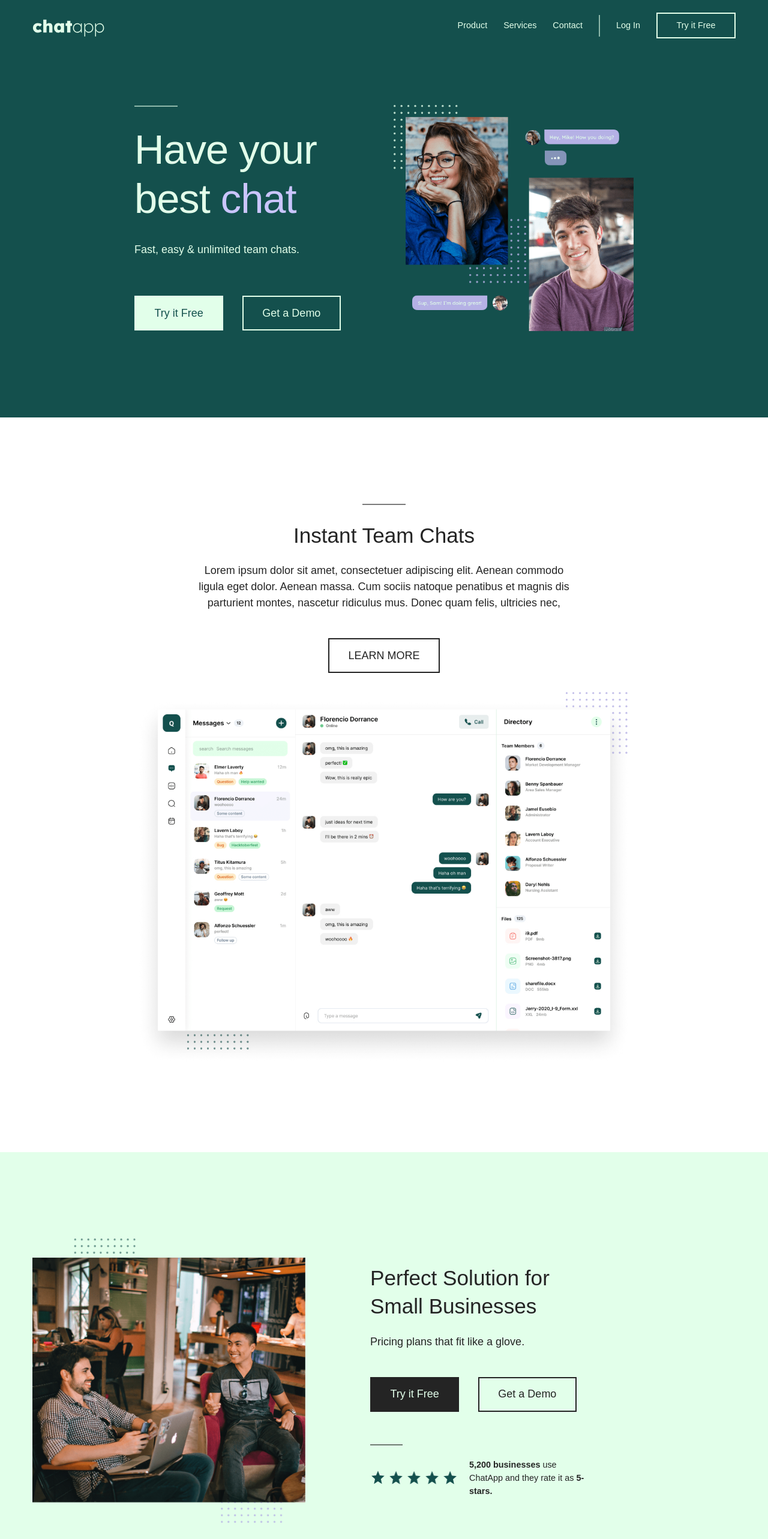
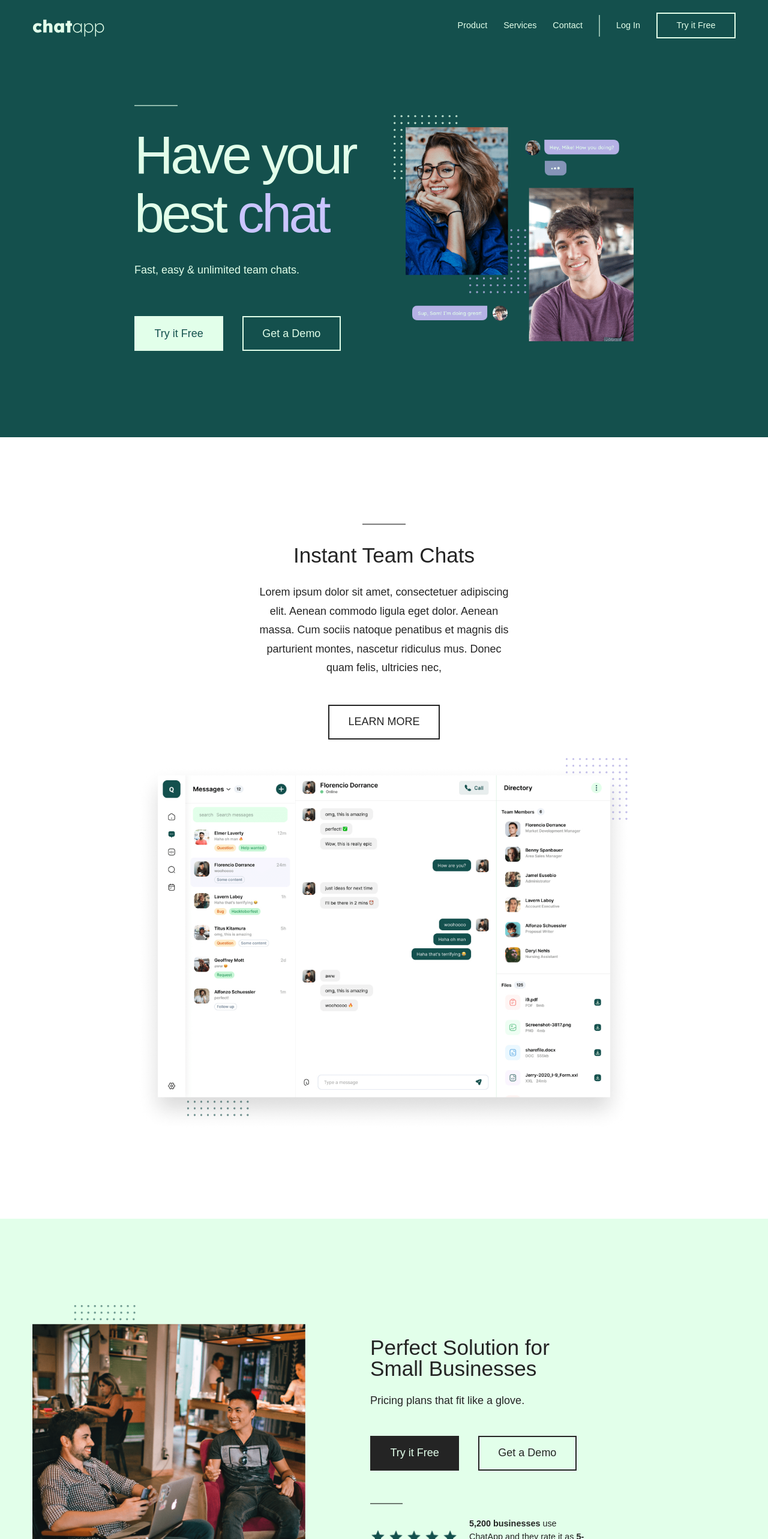
Before and after one commit to aka-luan/callapp-lp, a Next.js app: page / in a window 1280 px wide. Shown: the top 2566 px of the page at 60% size. Built offline with nearby package versions, Linux system fonts and the light colour scheme.

Commit message:
typography stuff

```diff
--- a/src/app/globals.css
+++ b/src/app/globals.css
@@ -30,12 +30,6 @@
   }
 }
 
-@media (min-width: 1440px) {
-  :root {
-    font-size: 21px;
-  }
-}
-
 body {
   color: var(--foreground);
   background: var(--background);
--- a/src/app/page.js
+++ b/src/app/page.js
@@ -18,7 +18,7 @@ export default function Home() {
               className="mb-14 flex flex-1 flex-col text-center md:mb-0 md:text-start"
             >
               <span className="mb-7 h-[2px] w-8 self-center bg-lightgreen opacity-60 md:w-16 md:self-start"></span>
-              <h1 className="mb-7 text-3xl font-medium">
+              <h1 className="mb-7 text-4xl font-medium leading-[1.1] tracking-tighter">
                 Have your<br></br> best{" "}
                 <span className="text-purple">chat</span>
               </h1>
@@ -48,7 +48,7 @@ export default function Home() {
             <h2 className="mb-5 text-center text-2xl font-medium">
               Instant Team Chats
             </h2>
-            <p className="mb-10 w-3/4 self-center text-center font-light">
+            <p className="mb-10 w-3/4 md:w-1/2 self-center text-center font-light leading-7">
               Lorem ipsum dolor sit amet, consectetuer adipiscing elit. Aenean
               commodo ligula eget dolor. Aenean massa. Cum sociis natoque
               penatibus et magnis dis parturient montes, nascetur ridiculus mus.
@@ -78,7 +78,7 @@ export default function Home() {
             alt="two mans talking in an modern office with some people in the background working and talking"
           />
           <div className="flex flex-col items-center md:items-start justify-center lg:w-1/3">
-            <h2 className="mb-3 text-center text-2xl font-light md:text-start lg:mb-5 xl:text-3xl ">
+            <h2 className="mb-3 text-center text-2xl font-light md:text-start lg:mb-5 xl:text-3xl leading-none">
               Perfect Solution for Small Businesses
             </h2>
             <p className="mb-7 font-light lg:mb-10">
--- a/tailwind.config.js
+++ b/tailwind.config.js
@@ -13,13 +13,8 @@ module.exports = {
       base: "1rem",
       xl: "1.25rem",
       "2xl": ["1.953rem", "2.625rem"],
-      "3xl": [
-        "3.815rem",
-        {
-          lineHeight: "4.525rem",
-          letterSpacing: "-1px",
-        },
-      ],
+      "3xl": ["3.815rem"],
+      "4xl": "clamp(3.815rem, 7vw, 7rem)",
     },
     extend: {
       screens: {
```
